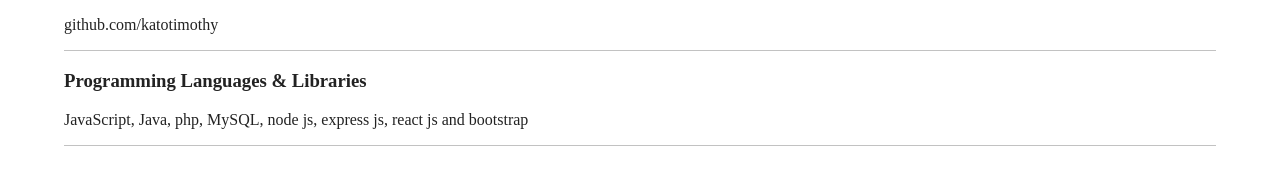
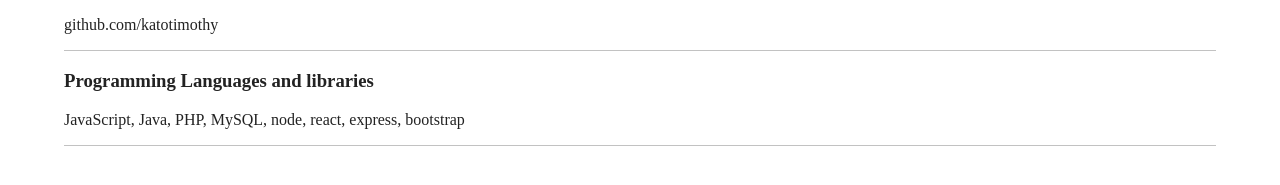
Before and after one commit to KatoTimothy/my-porfolio-website, a React (Create React App) app: page / in a window 1280 px wide. Shown: the part 465-650 px from the top of the page. Built offline with nearby package versions, Linux system fonts and the light colour scheme.

Commit message:
Created the a data object to contain all information to be passed down to the child components of Profile component
s

```diff
--- a/src/components/App.js
+++ b/src/components/App.js
@@ -1,49 +1,18 @@
 import React from 'react';
 
 import NavBar from './NavBar'
+import Profile from './Profile';
+
 import '../css/App.css'
-import Profile from './Profile';
-import ProfilePhoto from './ProfilePhoto'
 
 function App() {
-  const profile_info = [
-
-    {
-      id: 'profile-github',
-      title: 'Github',
-      text: 'github.com/katotimothy'
-    },
-    {
-      id: "profile-languages",
-      title: 'Programming Languages & Libraries',
-      text: 'JavaScript, Java, php, MySQL, node js, express js, react js and bootstrap'
-    }
-
-  ]
-
-  const photo =
-  {
-    name: "Kato Timothy",
-    location: "/images/profile.jpg",
-    email: "mctimkato@gmail.com",
-  }
 
   return (
     <div className="App">
       <NavBar />
       <div className="container">
         <h1 id="page-title">Profile</h1>
-
-        <ProfilePhoto photo={photo} />
-        {
-          profile_info.map(function (info, index) {
-            return (
-              <Profile
-                key={index}
-                info={info}
-              />)
-          })
-        }
+        <Profile />
       </div>
     </div>
   )
--- a/src/components/Profile.js
+++ b/src/components/Profile.js
@@ -1,13 +1,40 @@
-import React from 'react'
+import React, { Fragment } from 'react'
+import ProfilePhoto from './ProfilePhoto'
+
 import '../css/Profile.css'
 
-function Profile({ info }) {
+function Profile({ src }) {
+
+  const data =
+  {
+    name: 'Kato Timothy',
+    email: 'mctimkato@gmail.com',
+    photo: {
+      path: '/images/profile.jpg',
+      description: 'This is a photo of Kato Timothy.'
+    },
+    github: 'github.com/katotimothy',
+    proficiency: 'JavaScript, Java, PHP, MySQL, node, react, express, bootstrap'
+  }
 
   return (
-    <article id={info.id} className="profile">
-      <h3>{info.title}</h3>
-      <p>{info.text}</p>
-    </article >
+    <Fragment>
+      <header className="photo profile">
+        <ProfilePhoto photo={data.photo} />
+        <h3 id="profile-name">{data.name}</h3>
+        <p id="profile-email">{data.email}</p>
+      </header >
+
+      <article className="github profile">
+        <h3>Github</h3>
+        <p>{data.github}</p>
+      </article>
+
+      <article className="proficiency profile">
+        <h3>Programming Languages and libraries</h3>
+        <p>{data.proficiency}</p>
+      </article>
+    </Fragment>
   )
 }
 
--- a/src/components/ProfilePhoto.js
+++ b/src/components/ProfilePhoto.js
@@ -1,15 +1,30 @@
-import React from 'react'
+import React, { Fragment, Component } from 'react'
+import PropTypes from 'prop-types'
 import '../css/Profile.css'
 
-function ProfilePhoto({ photo }) {
-  return (
-    <article className="profile" id="profile-photo">
-      <img src={photo.location} alt={photo.name} />
-      <div id="profile-info">
-        <h3 id="profile-name">{photo.name}</h3>
-        <p id="profile-email">{photo.email}</p>
-      </div>
-    </article>)
+
+class ProfilePhoto extends Component {
+
+  render() {
+    const { path, description } = this.props.photo
+
+    return (
+      <Fragment>
+        <img src={path} alt={description} />
+      </Fragment>
+    )
+  }
+}
+
+ProfilePhoto.propTypes = {
+  photo: PropTypes.shape({
+    path: PropTypes.string.isRequired,
+    description: PropTypes.string
+  }).isRequired
+}
+
+ProfilePhoto.defaultProps = {
+  description: "This is a photo of Kato Timothy."
 }
 
 export default ProfilePhoto
--- a/src/css/Profile.css
+++ b/src/css/Profile.css
@@ -1,9 +1,9 @@
 .profile {
   color: #222222;
-  border-bottom: 1px solid#C2C2C2;
+  border-bottom: 1px solid#c2c2c2;
 }
 
-#profile-photo {
+.photo {
   text-align: center;
   font-weight: 700;
 }
```
